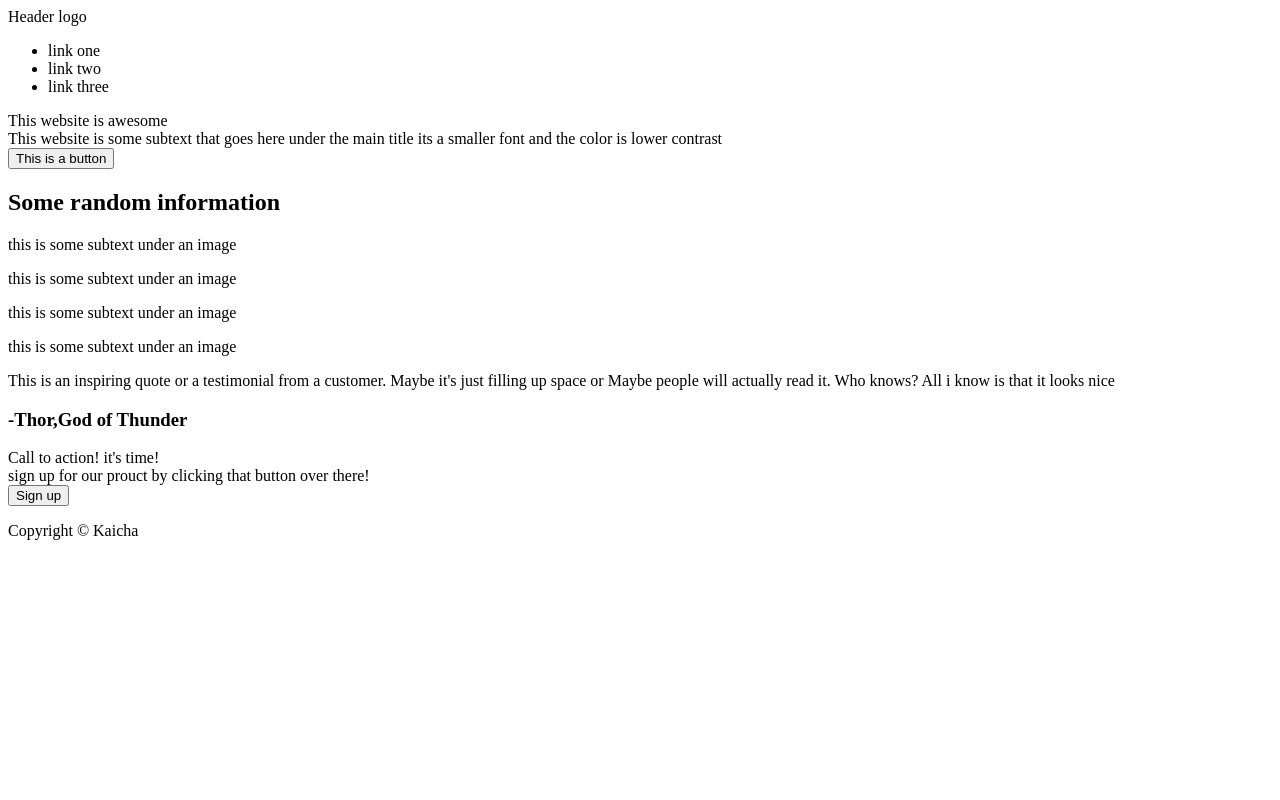
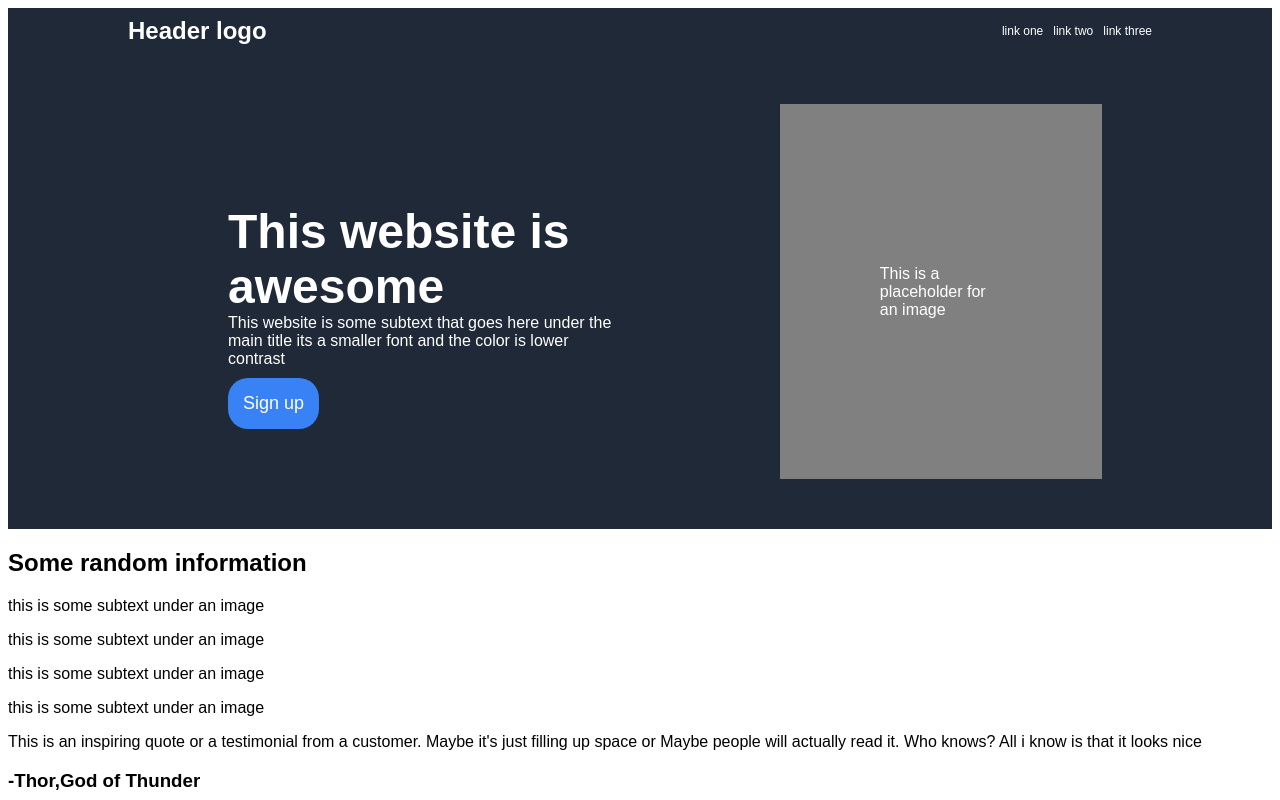
Before and after one commit to KAICHA-KL/Landing-page, a plain HTML site: page index.html in a window 1280 px wide. Shown: the top 800 px of the page. Drawn offline with Linux system fonts and the light colour scheme.

Commit message:
Add css styles to index.html

```diff
--- a/index.html
+++ b/index.html
@@ -13,7 +13,7 @@
     <div class="Header">
         <div class="logo">Header logo</div>
         <div class="explore">
-            <ul>
+            <ul class="list">
                 <li>link one</li>
                 <li>link two</li>
                 <li>link three</li>
@@ -27,9 +27,9 @@
         <div class="Writeup">
             <div class="one">This website is awesome</div>
             <div class="two">This website is some subtext that goes here under the main title its a smaller font and the color is lower contrast</div>
-            <button class="signup">This is a button </button>
+            <button class="signup">Sign up</button>
         </div>
-        <div class="Imageplaceholder"></div>
+        <div class="Imageplaceholder">This is a placeholder for an image </div>
     </div>
 
     <!-- Gallery section for items go here -->
--- a/style.css
+++ b/style.css
@@ -0,0 +1,77 @@
+body{
+    font-family:sans-serif;
+}
+
+button{
+    margin-top:  10px;
+    background-color: #3882f6;
+    color: white;
+    border-radius:20px;
+    font-size: 18px;
+    padding: 15px;
+    box-shadow: none;
+    border:none;
+}
+
+/* Header styling */
+
+
+
+.Header {
+    background-color: #1f2937;
+    color: white;
+    display: flex;
+    justify-content: space-between;
+    align-items: center;
+    padding-left:120px;
+    padding-right: 120px;
+}
+
+ul.list {
+    display: flex;
+    color: black;
+    flex-shrink: 0;
+}
+
+li{
+    display: flex;
+    color: white;
+    padding-left: 10px;
+    font-size: 12px;
+}
+
+.logo {
+    font-size: 24px;
+    font-weight: bold;
+}
+
+/* Hero styling */
+
+.Hero {
+    background-color: #1f2937;
+    color: white;
+    display: flex;
+    padding-left:120px;
+    padding-right: 120px;
+    justify-content: space-between
+}
+
+.Imageplaceholder {
+    background-color: grey;
+    padding:100px;
+    margin: 50px;
+    display: flex;
+    justify-items: center;
+    align-items: center;
+
+}
+
+.Writeup{
+    padding: 100px;
+}
+
+.Writeup .one{
+   font-size: 48px;
+    font-weight: bold;
+    padding-top: 50px;
+}
```
